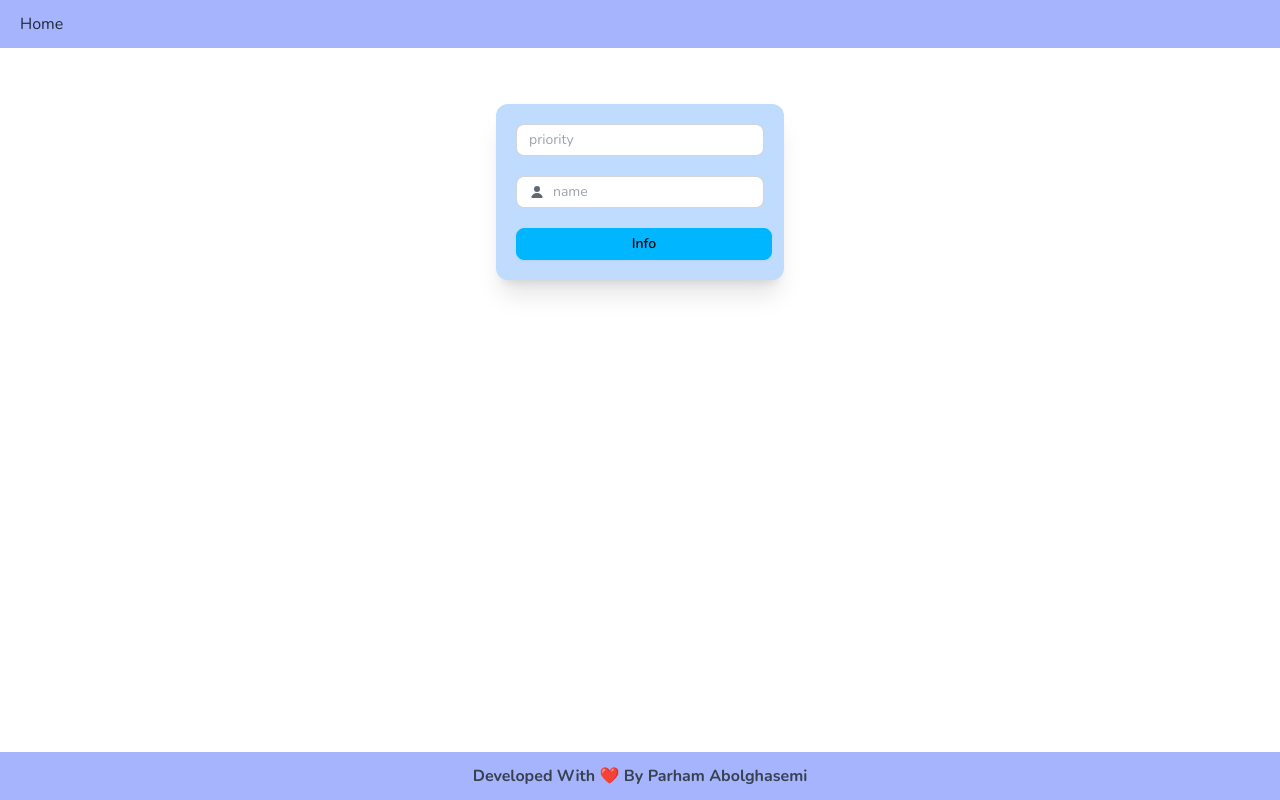
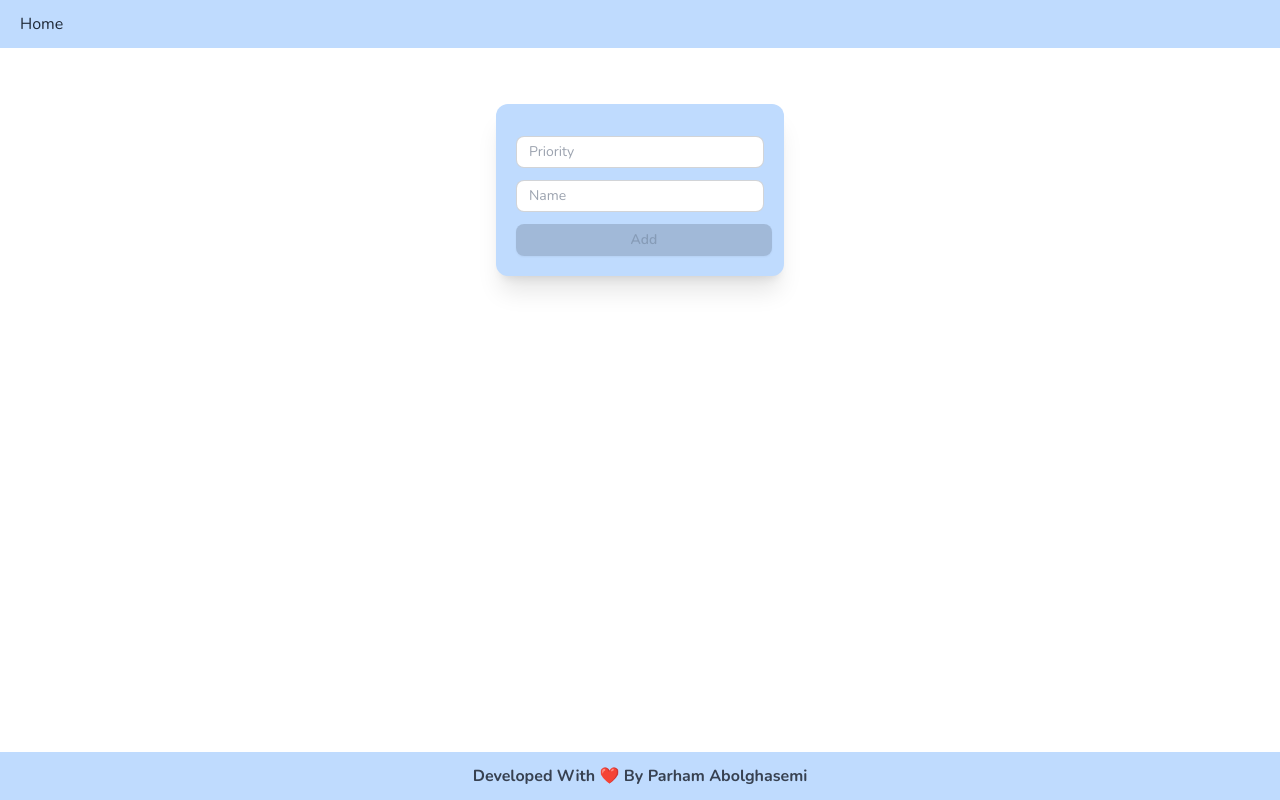
Before and after one commit to parham-ab/React-Magic-Table, a React (Vite) app: page / in a window 1280 px wide. Built offline with nearby package versions, Linux system fonts and the light colour scheme.

Commit message:
react form hook implemented

```diff
--- a/package.json
+++ b/package.json
@@ -10,13 +10,16 @@
     "preview": "vite preview"
   },
   "dependencies": {
+    "@hookform/resolvers": "^3.3.4",
     "@reduxjs/toolkit": "^2.2.1",
     "axios": "^1.6.7",
     "react": "^18.2.0",
     "react-dom": "^18.2.0",
+    "react-hook-form": "^7.50.1",
     "react-redux": "^9.1.0",
     "react-router-dom": "^6.22.1",
-    "styled-components": "^6.1.8"
+    "styled-components": "^6.1.8",
+    "yup": "^1.3.3"
   },
   "devDependencies": {
     "@types/react": "^18.2.55",
--- a/src/components/Layout/Footer.jsx
+++ b/src/components/Layout/Footer.jsx
@@ -1,6 +1,6 @@
 const Footer = () => {
   return (
-    <footer className="bg-indigo-300 text-center py-3 w-full fixed bottom-0 font-bold text-gray-700">
+    <footer className="bg-blue-200 text-center py-3 w-full fixed bottom-0 font-bold text-gray-700">
       Developed With ❤️ By{" "}
       <a
         href="https://parham-ab.netlify.app/"
--- a/src/components/Layout/Header.jsx
+++ b/src/components/Layout/Header.jsx
@@ -2,7 +2,7 @@ import { Link } from "react-router-dom";
 
 const Header = () => {
   return (
-    <header className="bg-indigo-300 py-3 mb-14">
+    <header className="bg-blue-200 py-3 mb-14">
       <div className="flex gap-9 ml-5">
         <Link to={"/"}>Home</Link>
       </div>
--- a/src/components/forms/Form.jsx
+++ b/src/components/forms/Form.jsx
@@ -1,59 +1,65 @@
-import { useState } from "react";
+import { useForm } from "react-hook-form";
+import { yupResolver } from "@hookform/resolvers/yup";
 import { useDispatch } from "react-redux";
 import Table from "./Table";
 import { addRows } from "features/tableSlice";
+import formSchema from "utils/validations/form";
+import { useEffect } from "react";
 
 const Form = () => {
-  const [inputVal, setInputVal] = useState({ priority: "", name: "" });
+  const {
+    register,
+    handleSubmit,
+    reset,
+    formState: { isDirty, isValid, isSubmitting, errors, isSubmitSuccessful },
+    setValue,
+  } = useForm({
+    resolver: yupResolver(formSchema),
+  });
+
+  useEffect(() => {
+    reset();
+  }, [isSubmitSuccessful]);
   const dispatch = useDispatch();
-  const changeHandler = (e) => {
-    setInputVal({ ...inputVal, [e.target.name]: e.target.value });
-  };
-  const submitHandler = (e) => {
-    e.preventDefault();
-    dispatch(addRows(inputVal.priority, inputVal.name));
-    setInputVal({ priority: "", name: "" });
+
+  const submitHandler = (data) => {
+    dispatch(addRows(data.priority, data.name));
+    setValue("priority", "");
+    setValue("name", "");
   };
 
   return (
     <>
       <form
-        onSubmit={submitHandler}
+        onSubmit={handleSubmit(submitHandler)}
         className="bg-blue-200 w-72 p-5 rounded-xl shadow-xl m-auto"
       >
-        <label className="input input-bordered input-sm flex items-center gap-2">
+        <label className="input input-bordered input-sm flex items-center gap-2 my-3">
           <input
             type="number"
-            value={inputVal.priority}
-            name="priority"
-            onChange={changeHandler}
+            {...register("priority")}
             className="grow"
-            placeholder="priority"
+            placeholder="Priority"
           />
         </label>
-        <label className="input input-bordered input-sm flex items-center gap-2 my-5">
-          <svg
-            xmlns="http://www.w3.org/2000/svg"
-            viewBox="0 0 16 16"
-            fill="currentColor"
-            className="w-4 h-4 opacity-70"
-          >
-            <path d="M8 8a3 3 0 1 0 0-6 3 3 0 0 0 0 6ZM12.735 14c.618 0 1.093-.561.872-1.139a6.002 6.002 0 0 0-11.215 0c-.22.578.254 1.139.872 1.139h9.47Z" />
-          </svg>
+
+        <label className="input input-bordered input-sm flex items-center gap-2 my-3">
           <input
             type="text"
-            value={inputVal.name}
-            name="name"
-            onChange={changeHandler}
+            {...register("name")}
             className="grow"
-            placeholder="name"
+            placeholder="Name"
           />
         </label>
-        <button type="submit" className="btn btn-sm btn-wide btn-info">
-          Info
+
+        <button
+          disabled={!isDirty || !isValid || isSubmitting}
+          type="submit"
+          className="btn btn-sm btn-wide btn-info"
+        >
+          Add
         </button>
       </form>
-
       <Table />
     </>
   );
--- /dev/null
+++ b/src/utils/validations/form.js
@@ -0,0 +1,9 @@
+import * as yup from "yup";
+
+const formSchema = yup
+  .object({
+    priority: yup.number().required("Priority is required!"),
+    name: yup.string().trim().required("Name is required!"),
+  })
+  .required();
+export default formSchema;
```
Also changed, not shown: 1 other file (tests, documents, lock files or other folders).
